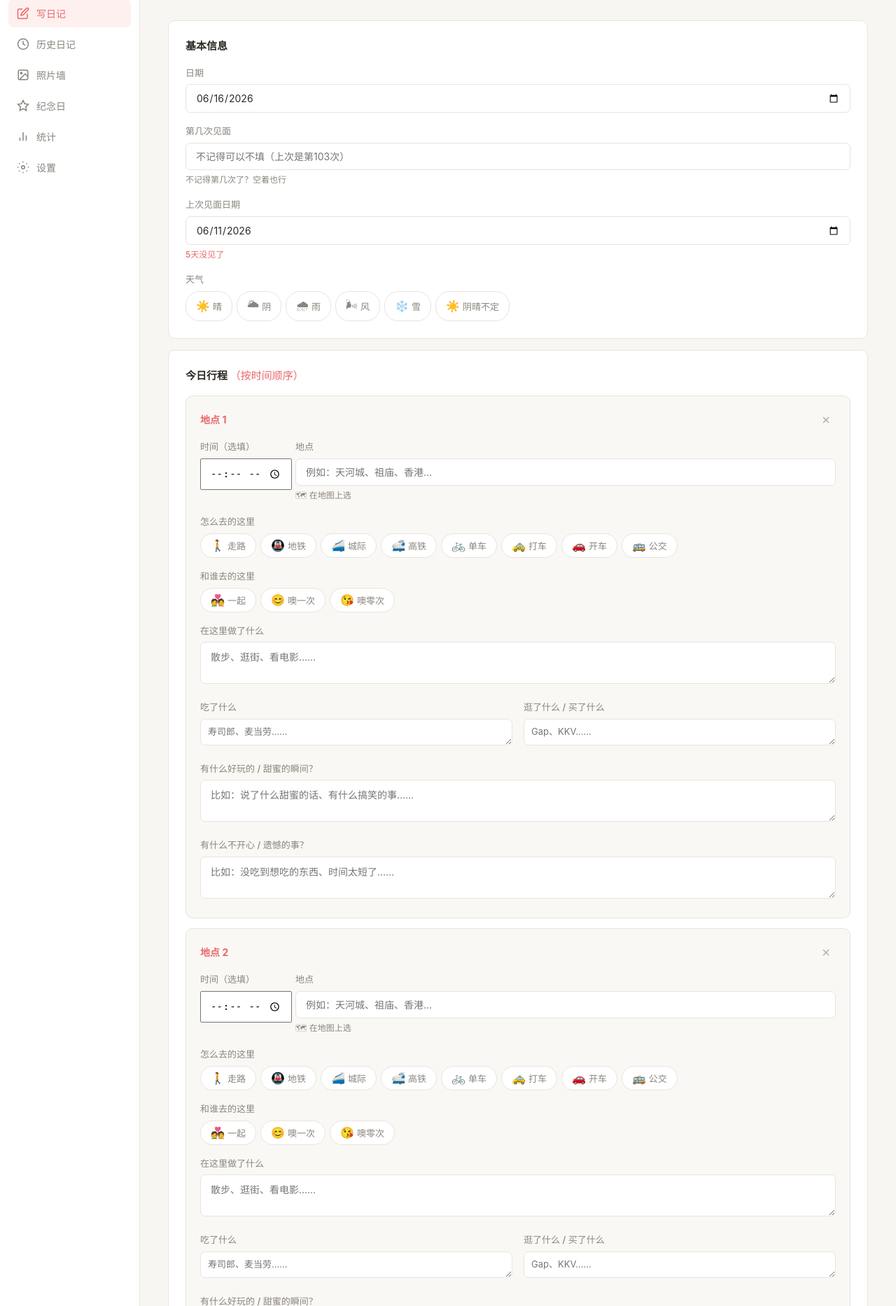
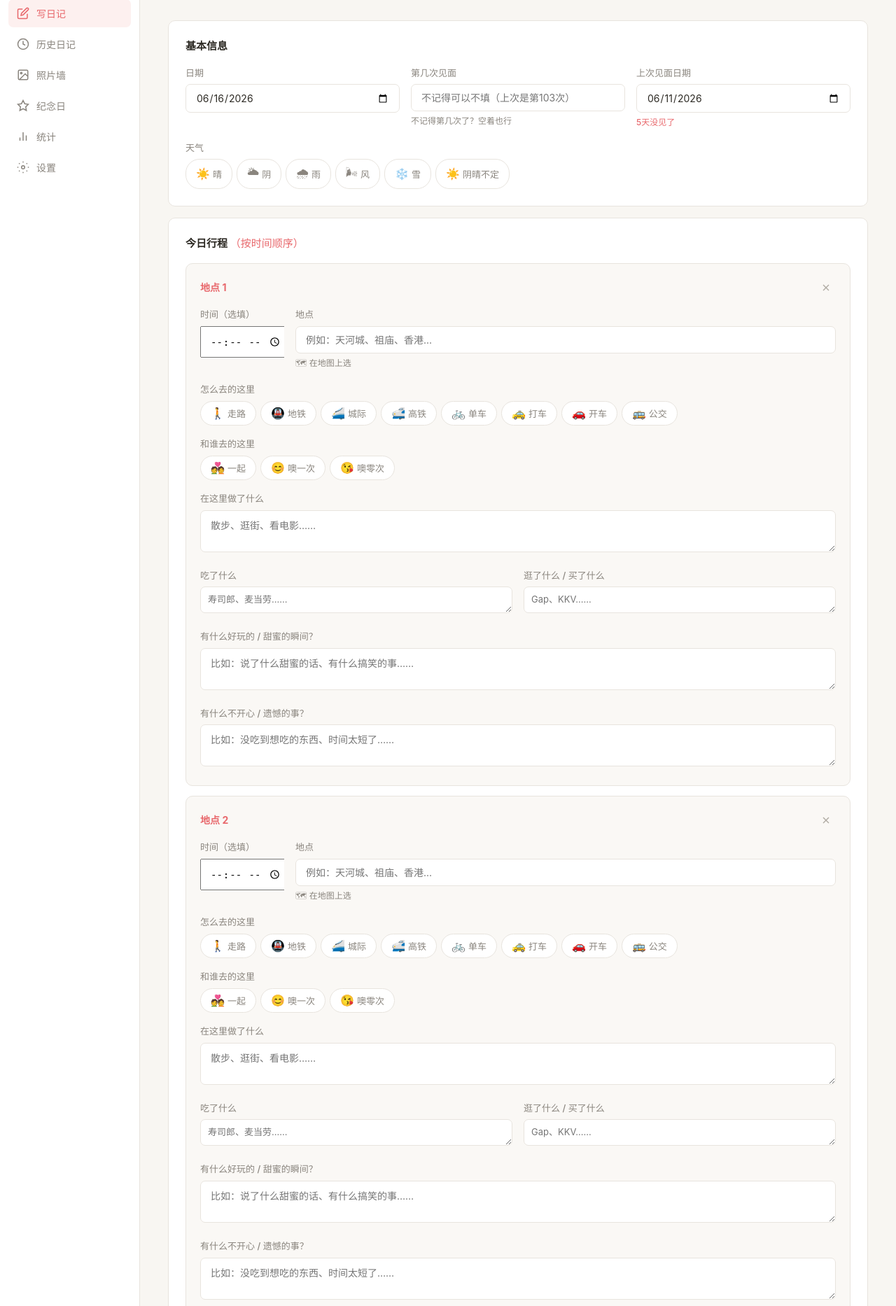
Before and after one commit to hahao2003/diary, a Flask app: page /write in a window 1280 px wide. Shown: the part 93-1959 px from the top of the page at 70% size. Run offline with Flask 3, Linux system fonts and the light colour scheme.

Commit message:
fix: overflow:hidden on form-group + !important date input width

```diff
--- a/static/style.css
+++ b/static/style.css
@@ -215,6 +215,7 @@ html, body {
   flex: 1;
   min-width: 0;
   margin-bottom: 16px;
+  overflow: hidden;
 }
 
 .form-group:last-child {
@@ -1664,7 +1665,12 @@ textarea {
 }
 
 /* Force date input to shrink to match sibling inputs */
-#meetingDate {
-  min-width: 0;
-  max-width: 100%;
-}
+
+
+
+/* Force date inputs to match sibling input widths */
+input[type="date"] {
+  min-width: 0 !important;
+  width: 100% !important;
+  max-width: 100% !important;
+}
--- a/templates/index.html
+++ b/templates/index.html
@@ -5,7 +5,7 @@
 <meta name="viewport" content="width=device-width, initial-scale=1.0">
 <title>日记生成器</title>
 <link rel="stylesheet" href="https://unpkg.com/leaflet@1.9.4/dist/leaflet.css" />
-<link rel="stylesheet" href="/static/style.css?v=1781606855" />
+<link rel="stylesheet" href="/static/style.css?v=1781607108" />
 </head>
 <body>
 
@@ -71,15 +71,11 @@
             <label for="meetingDate">日期</label>
             <input type="date" id="meetingDate" required>
           </div>
-        </div>
-        <div class="form-row">
           <div class="form-group">
             <label for="meetingCount">第几次见面</label>
             <input type="number" id="meetingCount" min="1" placeholder="不记得可以不填">
             <span class="help-text">不记得第几次了？空着也行</span>
           </div>
-        </div>
-        <div class="form-row">
           <div class="form-group">
             <label for="lastMeetingDate">上次见面日期</label>
             <input type="date" id="lastMeetingDate">
@@ -407,6 +403,6 @@
 </div>
 
 <script src="https://unpkg.com/leaflet@1.9.4/dist/leaflet.js"></script>
-<script src="/static/app.js?v=1781606855"></script>
+<script src="/static/app.js?v=1781607108"></script>
 </body>
 </html>
```
